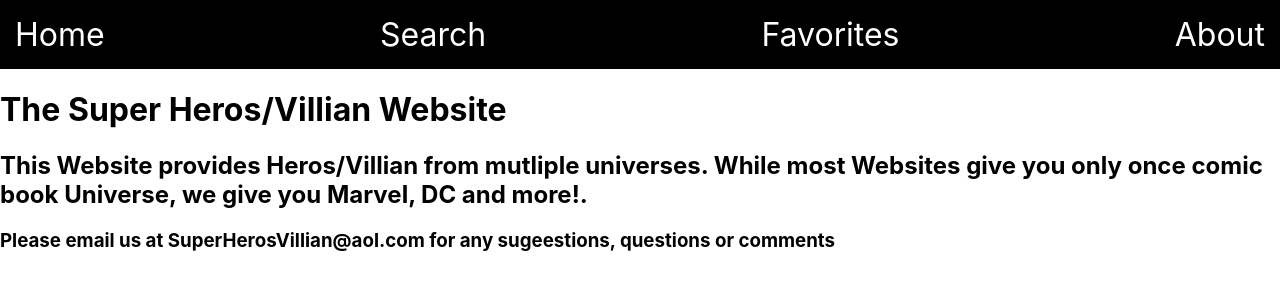
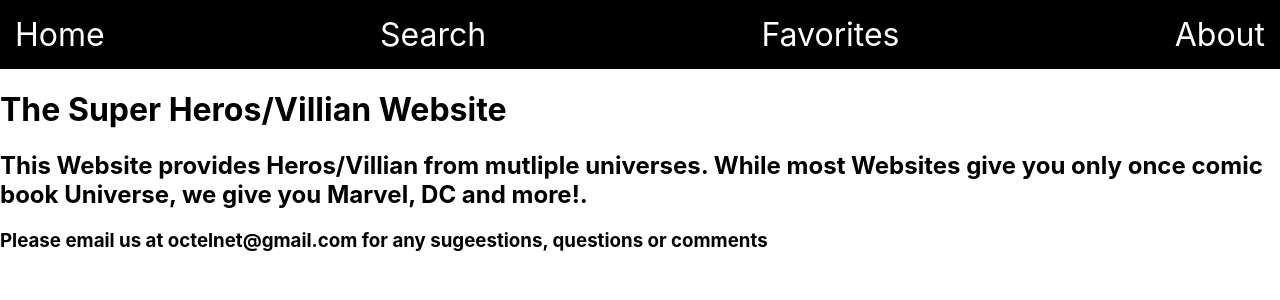
Before and after one commit to mrfritzg/herovillainapi, a React (Create React App) app: page /about in a window 1280 px wide. Shown: the top 300 px of the page. Built offline with nearby package versions, Linux system fonts and the light colour scheme.

Commit message:
added email

```diff
--- a/src/pages/About.js
+++ b/src/pages/About.js
@@ -3,7 +3,7 @@ export default function About(props) {
         <div>
             <h1>The Super Heros/Villian Website</h1>
      <h2>This Website provides Heros/Villian from mutliple universes. While most Websites give you only once comic book Universe,  we give you Marvel, DC and more!.</h2>
-          <h3>Please email us at  SuperHerosVillian@aol.com for any sugeestions, questions or comments</h3>
+          <h3>Please email us at  octelnet@gmail.com for any sugeestions, questions or comments</h3>
         </div>
     )
 }
```
